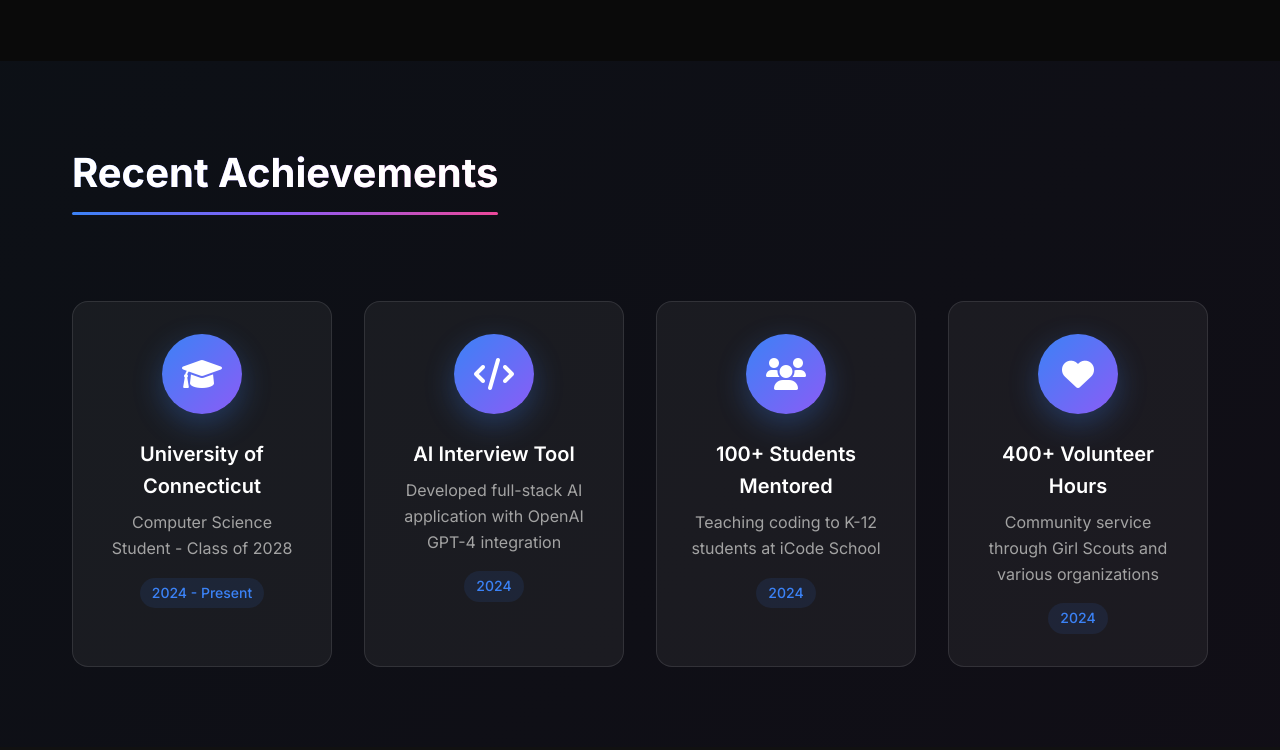
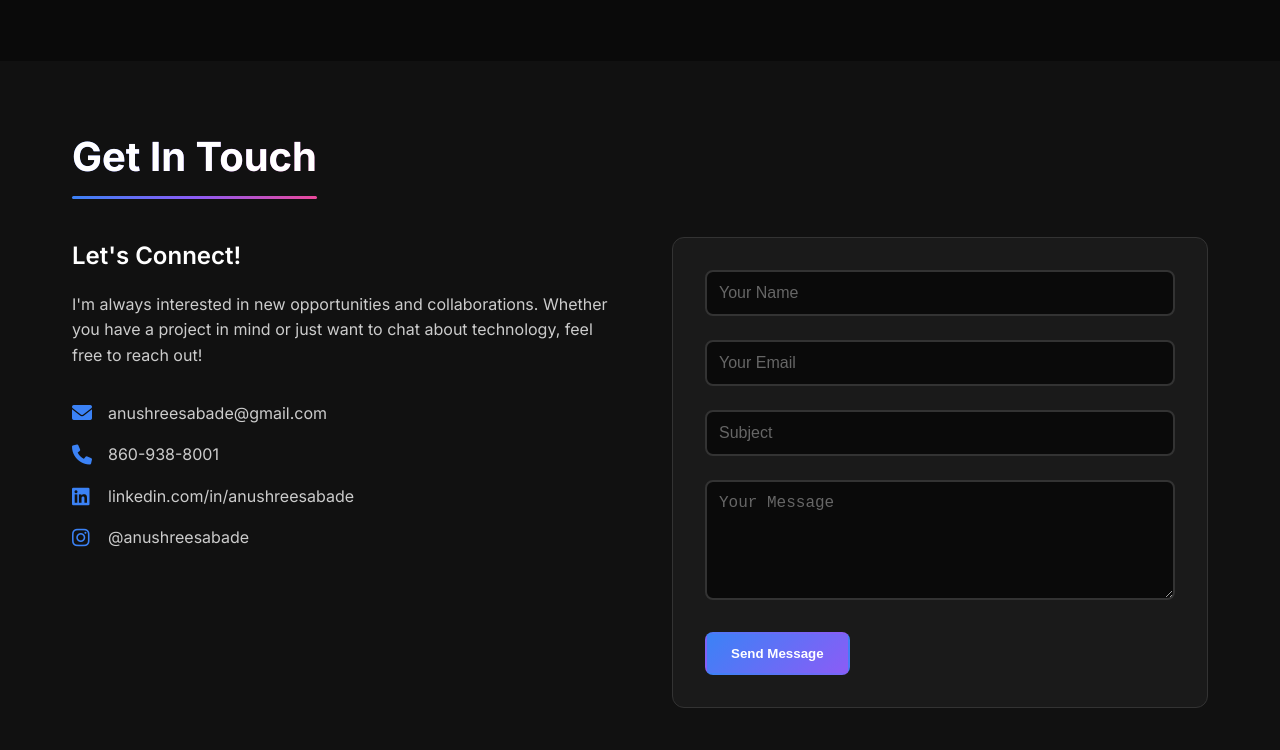
Before and after one commit to anushree35/portfolio-website, a plain HTML site: page index.html in a window 1280 px wide. Shown: the part 7156-7906 px from the top of the page. Drawn offline with Linux system fonts and the light colour scheme.

Commit message:
Update index.html

```diff
--- a/index.html
+++ b/index.html
@@ -473,46 +473,6 @@
         </div>
     </section>
 
-    <!-- Recent Achievements Section -->
-    <section id="achievements" class="achievements">
-        <div class="container">
-            <h2 class="section-title">Recent Achievements</h2>
-            <div class="achievements-grid">
-                <div class="achievement-card animate-on-scroll">
-                    <div class="achievement-icon">
-                        <i class="fas fa-graduation-cap"></i>
-                    </div>
-                    <h3>University of Connecticut</h3>
-                    <p>Computer Science Student - Class of 2028</p>
-                    <span class="achievement-date">2024 - Present</span>
-                </div>
-                <div class="achievement-card animate-on-scroll">
-                    <div class="achievement-icon">
-                        <i class="fas fa-code"></i>
-                    </div>
-                    <h3>AI Interview Tool</h3>
-                    <p>Developed full-stack AI application with OpenAI GPT-4 integration</p>
-                    <span class="achievement-date">2024</span>
-                </div>
-                <div class="achievement-card animate-on-scroll">
-                    <div class="achievement-icon">
-                        <i class="fas fa-users"></i>
-                    </div>
-                    <h3>100+ Students Mentored</h3>
-                    <p>Teaching coding to K-12 students at iCode School</p>
-                    <span class="achievement-date">2024</span>
-                </div>
-                <div class="achievement-card animate-on-scroll">
-                    <div class="achievement-icon">
-                        <i class="fas fa-heart"></i>
-                    </div>
-                    <h3>400+ Volunteer Hours</h3>
-                    <p>Community service through Girl Scouts and various organizations</p>
-                    <span class="achievement-date">2024</span>
-                </div>
-            </div>
-        </div>
-    </section>
 
     <!-- Contact Section -->
     <section id="contact" class="contact">
```
